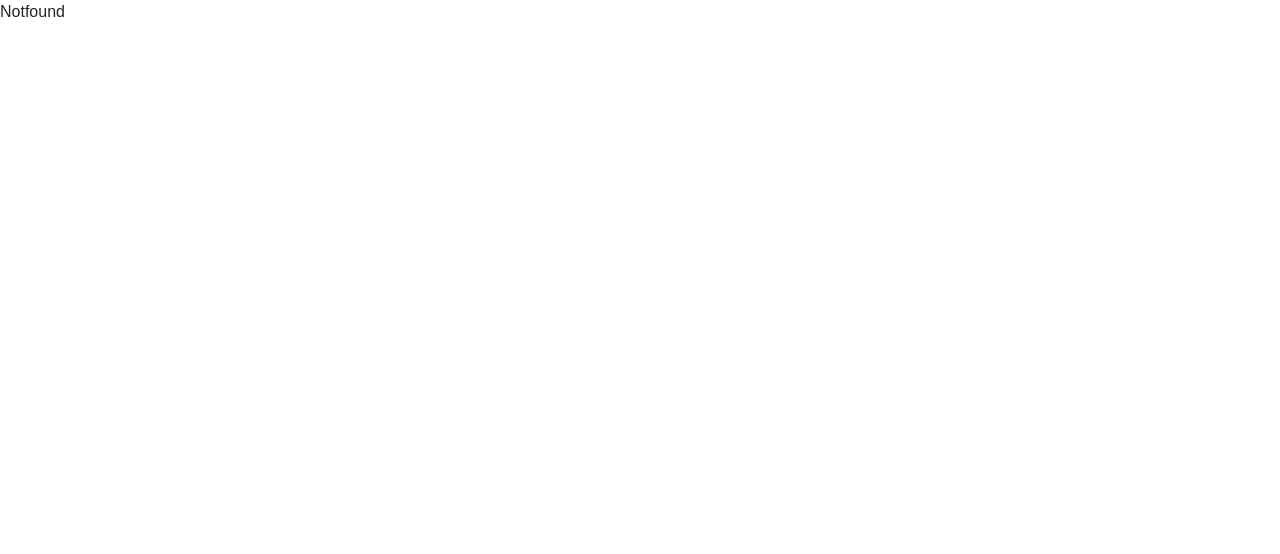
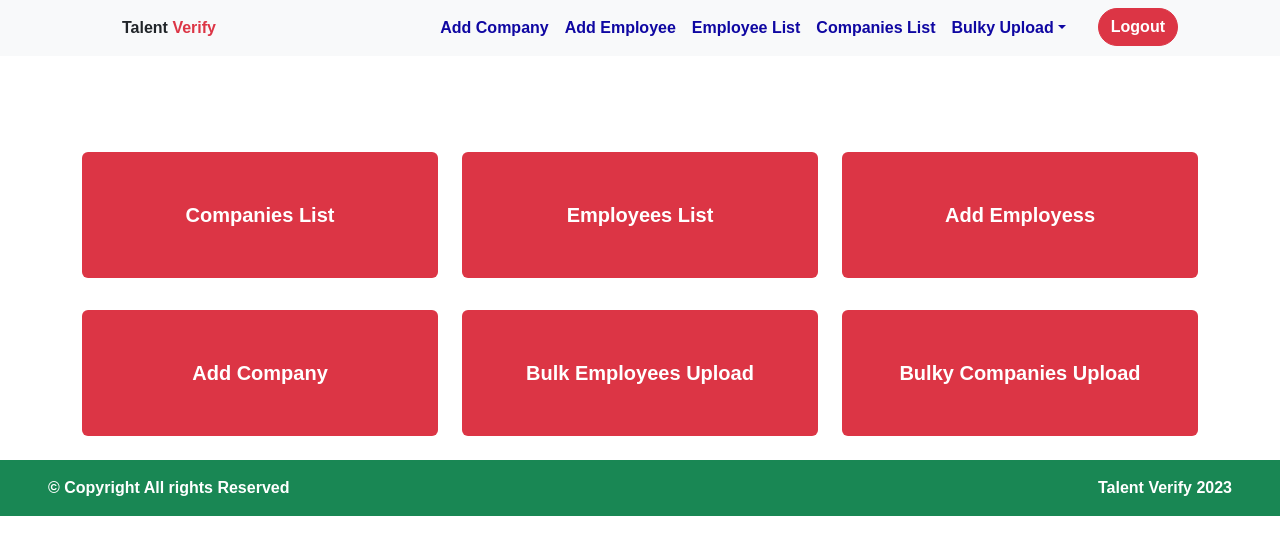
Before and after one commit to dopswae98/talentverifyfrontend, a React (Create React App) app: page /home in a window 1280 px wide. Shown: the top 554 px of the page. Built offline with nearby package versions, Linux system fonts and the light colour scheme; sample sign-in values are in the browser's storage; a web font is replaced by a local one.

Commit message:
solving the redirect issue

```diff
--- a/src/App.js
+++ b/src/App.js
@@ -46,25 +46,28 @@ function App() {
     <BrowserRouter>
       <DataContextProvider>
         <Routes>
-          <Route path="/login" element={<LoginPage />} />
-          <Route path="/" element={<PrivateRoute />}>
+          <Route path="/" element={<LoginPage />} />
+          <Route path="/home" element={<PrivateRoute />}>
             {/* <Route path="/" element={<LoadingEffect />}> */}
-            <Route path="/dashboard" element={<Dashboard />} />
-            <Route path="/companieslist" element={<CompanyList />} />
-            <Route path="/companieslist/:companyid" element={<EditCompany />} />
-            <Route path="/addcompany" element={<AddCompany />} />
+            <Route path="/home" element={<Dashboard />} />
+            <Route path="/home/companieslist" element={<CompanyList />} />
             <Route
-              path="/bulkycompaniesupload"
+              path="/home/companieslist/:companyid"
+              element={<EditCompany />}
+            />
+            <Route path="/home/addcompany" element={<AddCompany />} />
+            <Route
+              path="/home/bulkycompaniesupload"
               element={<BulkyCompaniesUpload />}
             />
-            <Route path="/employeeslist" element={<EmployeeList />} />
+            <Route path="/home/employeeslist" element={<EmployeeList />} />
             <Route
-              path="/employeeslist/:employeeid"
+              path="/home/employeeslist/:employeeid"
               element={<EditEmployee />}
             />
-            <Route path="/addemployee" element={<AddEmployee />} />
+            <Route path="/home/addemployee" element={<AddEmployee />} />
             <Route
-              path="/bulkyemployeesupload"
+              path="/home/bulkyemployeesupload"
               element={<BulkyEmployeesUpload />}
             />
             {/* <Route path="/upload-csv" element={<CSVUploader />} />
--- a/src/Components/NavbarComponent.js
+++ b/src/Components/NavbarComponent.js
@@ -100,7 +100,7 @@ const NavbarComponent = () => {
                   <Link
                     className="nav-link active"
                     aria-current="page"
-                    to="/addemployee"
+                    to="/home/addemployee"
                   >
                     Add Employee
                   </Link>
@@ -109,7 +109,7 @@ const NavbarComponent = () => {
                   <Link
                     className="nav-link active"
                     aria-current="page"
-                    to="/employeeslist"
+                    to="/home/employeeslist"
                   >
                     Employee List
                   </Link>
@@ -118,7 +118,7 @@ const NavbarComponent = () => {
                   <Link
                     className="nav-link active"
                     aria-current="page"
-                    to="/companieslist"
+                    to="/home/companieslist"
                   >
                     Companies List
                   </Link>
@@ -139,7 +139,7 @@ const NavbarComponent = () => {
                       <Link
                         className="nav-link active"
                         aria-current="page"
-                        to="/bulkycompaniesupload"
+                        to="/home/bulkycompaniesupload"
                       >
                         Bulky Companies Upload
                       </Link>
@@ -148,7 +148,7 @@ const NavbarComponent = () => {
                       <Link
                         className="nav-link active "
                         aria-current="page"
-                        to="/bulkyemployeesupload"
+                        to="/home/bulkyemployeesupload"
                       >
                         Bulky Employees Upload
                       </Link>
--- a/src/Components/PrivateRoute.js
+++ b/src/Components/PrivateRoute.js
@@ -48,35 +48,10 @@ function PrivateRoute({ element }) {
   // };
 
   if (!fakeAuthService.isAuthenticated) {
-    return <Navigate to="/login" replace />;
+    return <Navigate to="/" replace />;
   }
 
-  const handleLogout = () => {
-    // navigate("/login");
-    // return <Navigate to="/login" replace={true} />;
-    fakeAuthService["isAuthenticated"] = false;
-    // setFakeAuthService({ ...fakeAuthService, isAuthenticated: false });
-    setAuth(true);
-    // const fakeAuthService = {
-    //   isAuthenticated: false,
-    //   login(callback) {
-    //     this.isAuthenticated = true;
-    //     setTimeout(callback, 100);
-    // //   },
-    //   logout(callback) {
-    //     this.isAuthenticated = true;
-    //     setTimeout(callback, 100);
-    //   },
-    // };
-    // history.pushState("/login");
-    console.log("logged out");
-    if (
-      // !fakeAuthService.isAuthenticated &&
-      !auth
-    ) {
-      return <Navigate to="/login" replace={true} />;
-    }
-  };
+
 
   return (
     <div className="position-relative" style={{ height: "max-content" }}>
--- a/src/Components/TheContext.js
+++ b/src/Components/TheContext.js
@@ -61,7 +61,7 @@ const DataContextProvider = ({ children }) => {
       });
 
   const [fakeAuthService, setFakeAuthService] = useState({
-    isAuthenticated: false,
+    isAuthenticated: true,
     login(callback) {
       this.isAuthenticated = true;
       setTimeout(callback, 100);
@@ -98,13 +98,13 @@ const DataContextProvider = ({ children }) => {
   const login = (token) => {
     localStorage.setItem("token", token);
     setIsAuthenticated(true);
-    navigate("/dashboard"); // Redirect to private route after login
+    navigate("/home"); // Redirect to private route after login
   };
 
   const logout = () => {
     localStorage.removeItem("token");
     setIsAuthenticated(false);
-    navigate("/login"); // Redirect to login page after logout
+    navigate("/"); // Redirect to login page after logout
   };
 
   const contextValue = {
--- a/src/Pages/Dashboard.js
+++ b/src/Pages/Dashboard.js
@@ -10,7 +10,7 @@ const Dashboard = () => {
           <div className="col-md-4  position-relative">
             <Link
               className="link bg-danger d-flex align-items-center justify-content-center h-100 py-5 rounded text-center fw-bold text-white"
-              to="/companieslist"
+              to="/home/companieslist"
             >
               Companies List
             </Link>
@@ -18,7 +18,7 @@ const Dashboard = () => {
           <div className="col-md-4 position-relative">
             <Link
               className="link bg-danger d-flex align-items-center justify-content-center h-100 py-5 rounded text-center fw-bold text-white"
-              to="/employeeslist"
+              to="/home/employeeslist"
             >
               Employees List
             </Link>
@@ -26,7 +26,7 @@ const Dashboard = () => {
           <div className="col-md-4 position-relative">
             <Link
               className="link bg-danger d-flex align-items-center justify-content-center h-100 py-5 rounded text-center fw-bold text-white"
-              to="/addemployee"
+              to="/home/addemployee"
             >
               Add Employess
             </Link>
@@ -34,7 +34,7 @@ const Dashboard = () => {
           <div className="col-md-4 position-relative">
             <Link
               className="link bg-danger d-flex align-items-center justify-content-center h-100 py-5 rounded text-center fw-bold text-white"
-              to="/addcompany"
+              to="/home/addcompany"
             >
               Add Company
             </Link>
@@ -42,7 +42,7 @@ const Dashboard = () => {
           <div className="col-md-4 position-relative">
             <Link
               className="link bg-danger d-flex align-items-center justify-content-center h-100 py-5 rounded text-center fw-bold text-white"
-              to="/bulkyemployeesupload"
+              to="/home/bulkyemployeesupload"
             >
               Bulk Employees Upload
             </Link>
@@ -50,7 +50,7 @@ const Dashboard = () => {
           <div className="col-md-4 position-relative">
             <Link
               className="link bg-danger d-flex align-items-center justify-content-center h-100 py-5 rounded text-center fw-bold text-white"
-              to="/bulkycompaniesupload"
+              to="/home/bulkycompaniesupload"
             >
               Bulky Companies Upload
             </Link>
--- a/src/Pages/LoginPage.js
+++ b/src/Pages/LoginPage.js
@@ -1,4 +1,4 @@
-import React, { useContext, useState } from "react";
+import React, { useContext, useState, useEffect } from "react";
 import NavbarComponent from "../Components/NavbarComponent";
 import axios from "axios";
 import { Link, Navigate } from "react-router-dom";
@@ -47,6 +47,10 @@ const LoginPage = () => {
   // }
 
   // the working code for authentication from an api *****
+
+  useEffect(() => {
+    setFakeAuthService({ ...fakeAuthService, isAuthenticated: false });
+  }, []);
   const handleLogin = (event) => {
     event.preventDefault();
     console.log(formData);
@@ -62,7 +66,7 @@ const LoginPage = () => {
         // login();
         // setAuth({ token: true });
         setFeedback(true);
-        navigate("/dashboard");
+        navigate("/home");
         // <Navigate to="/upload-csv" />;
 
         console.log("login success");
```
